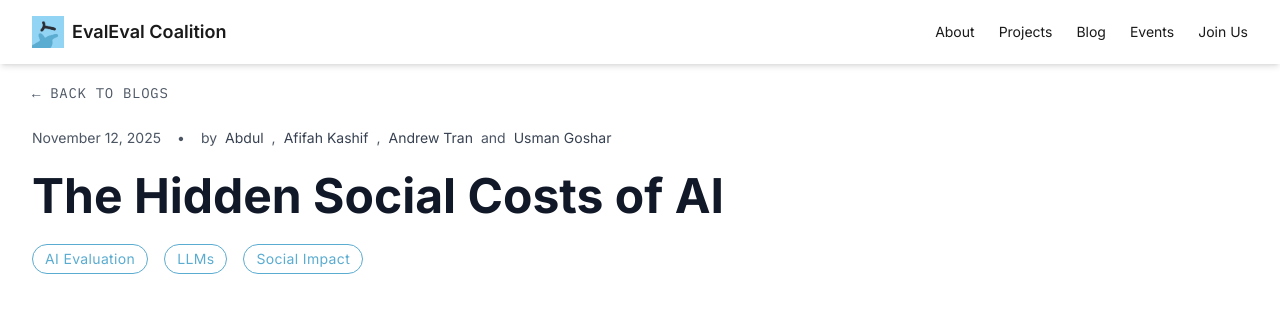
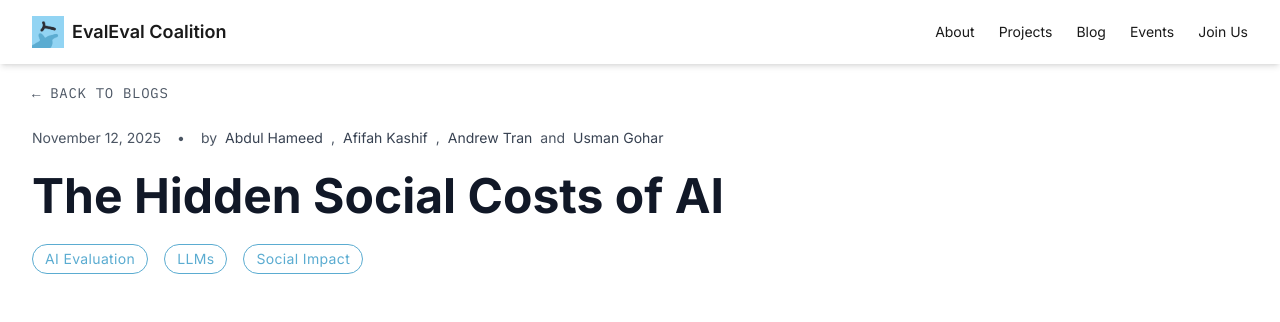
Before and after one commit to evaleval/evaleval.github.io, a Jekyll site: the page built from _posts/2025-11-12-hidden-cost-of-evals.md, in a window 1280 px wide and 900 px high. Shown: the top 322 px of the window. Built offline with Jekyll 4.4.1, drawn with Linux system fonts in a browser that asks for light colours; nearby versions of some CDN libraries.

Commit message:
Corrected author names for blog post

```diff
--- a/_posts/2025-11-12-hidden-cost-of-evals.md
+++ b/_posts/2025-11-12-hidden-cost-of-evals.md
@@ -6,10 +6,10 @@ published: true
 category: Research
 image:
 authors:
-  - name: "Abdul"
+  - name: "Abdul Hameed"
   - name: "Afifah Kashif"
   - name: "Andrew Tran"
-  - name: "Usman Goshar"
+  - name: "Usman Gohar"
 tags:
   - "AI Evaluation"
   - "LLMs"
```
